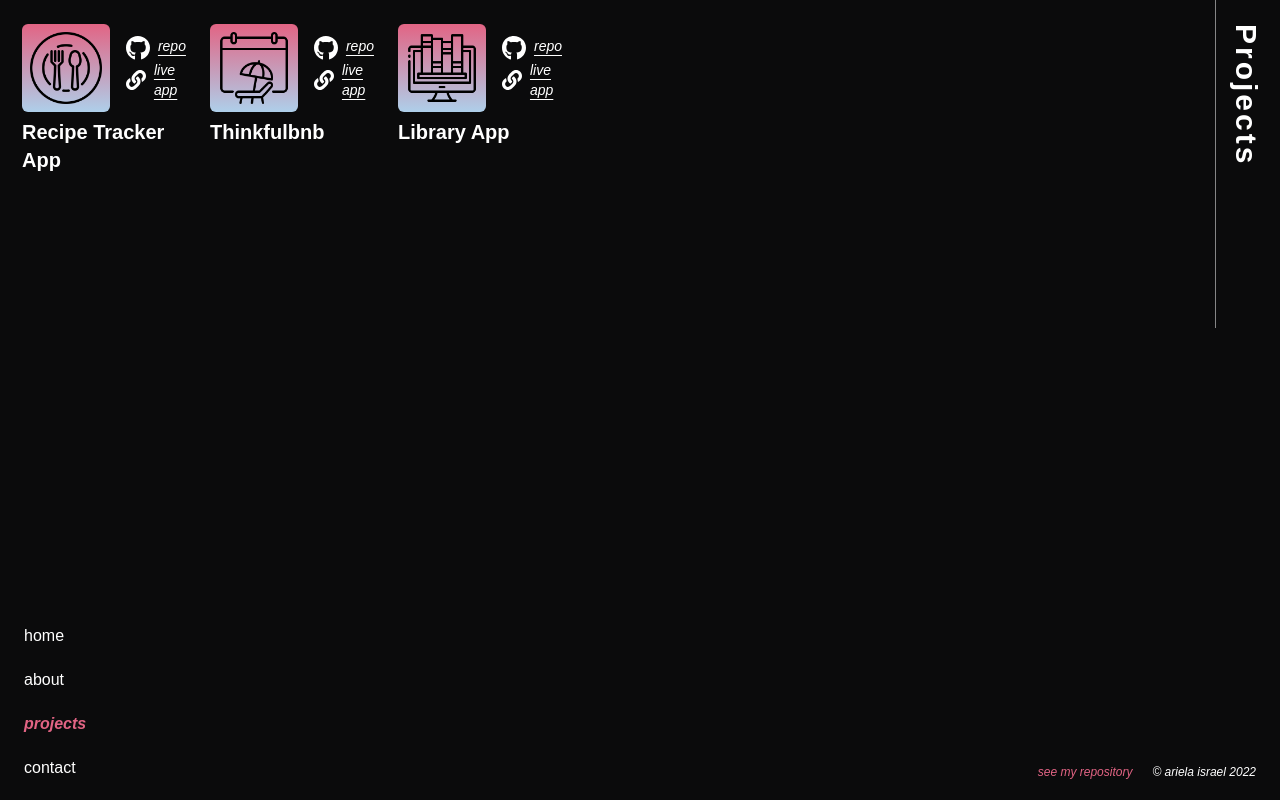
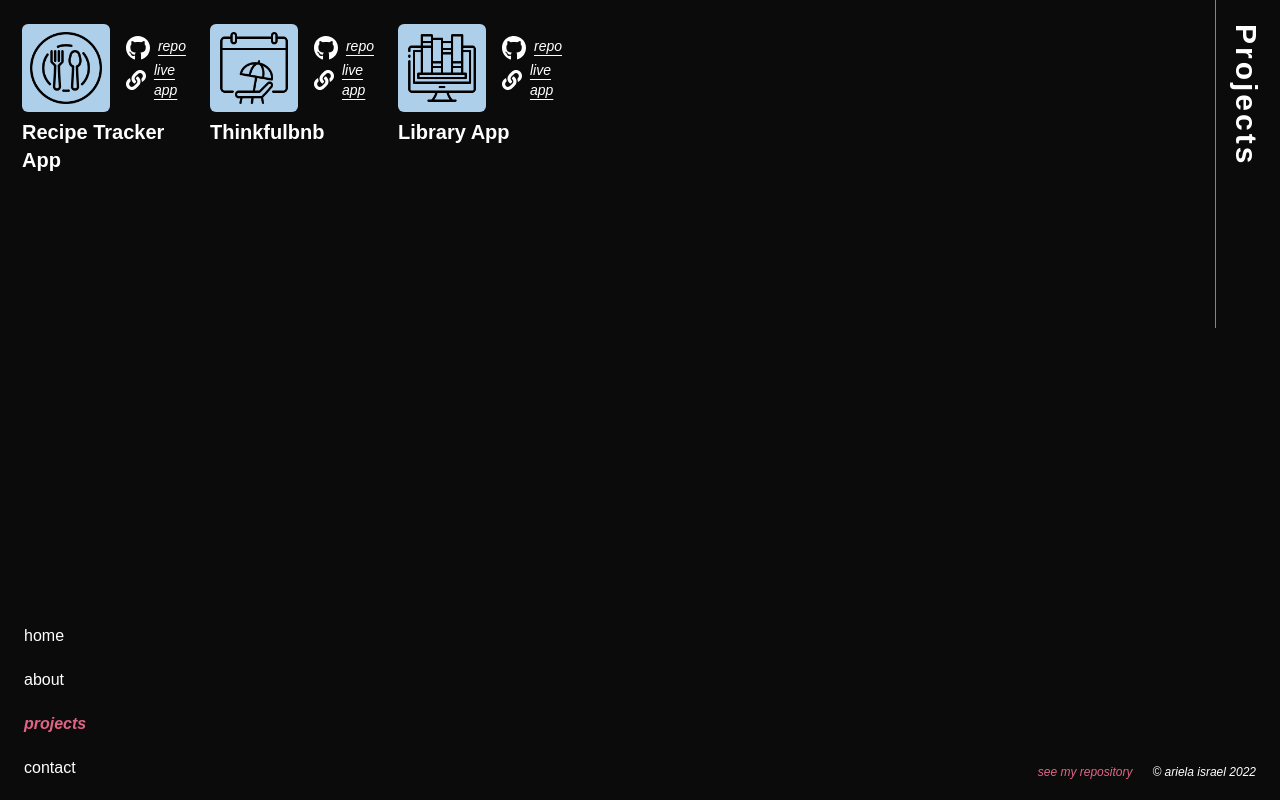
Before and after one commit to ariicodes/portfolio-2022, a React (Create React App) app: page /projects in a window 1280 px wide. Built offline with nearby package versions, Linux system fonts and the light colour scheme.

Commit message:
Update Project.js
gradient removed from background.

```diff
--- a/src/components/Project.js
+++ b/src/components/Project.js
@@ -6,7 +6,7 @@ const Project = ({ icon, altText, repo, url, title }) => {
 	return (
 		<div className='flex flex-col gap-1.5'>
 			<div className='flex gap-4'>
-				<div className='flex flex-row justify-center items-center w-28 p-2 bg-gradient-to-b from-blush to-pale-cerulean bg-no-repeat bg-cover rounded-md'>
+				<div className='flex flex-row justify-center items-center w-28 p-2 bg-pale-cerulean bg-no-repeat bg-cover rounded-md'>
 					<img
 						src={icon}
 						alt={altText}
```
